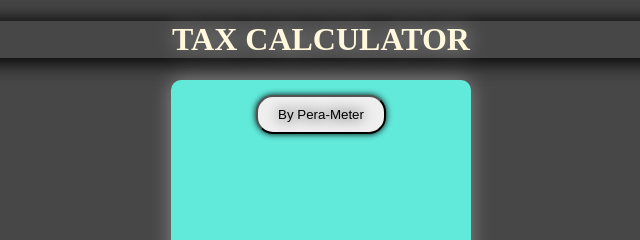
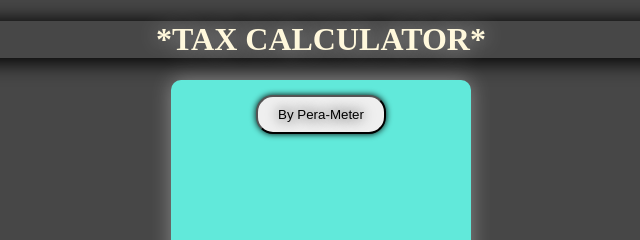
Before and after one commit to Bmt-Private-Limited/Calculator, a plain HTML site: page index.html in a window 1280 px wide. Shown: the top 240 px of the page, 319-959 px from the left. Drawn offline with Linux system fonts and the light colour scheme.

Commit message:
fifth time

```diff
--- a/index.html
+++ b/index.html
@@ -45,7 +45,7 @@
     </style>
 </head>
 <body>
-    <h1 id="heading">TAX CALCULATOR</h1>
+    <h1 id="heading">*TAX CALCULATOR*</h1>
 
 
     <div id="two">
```
